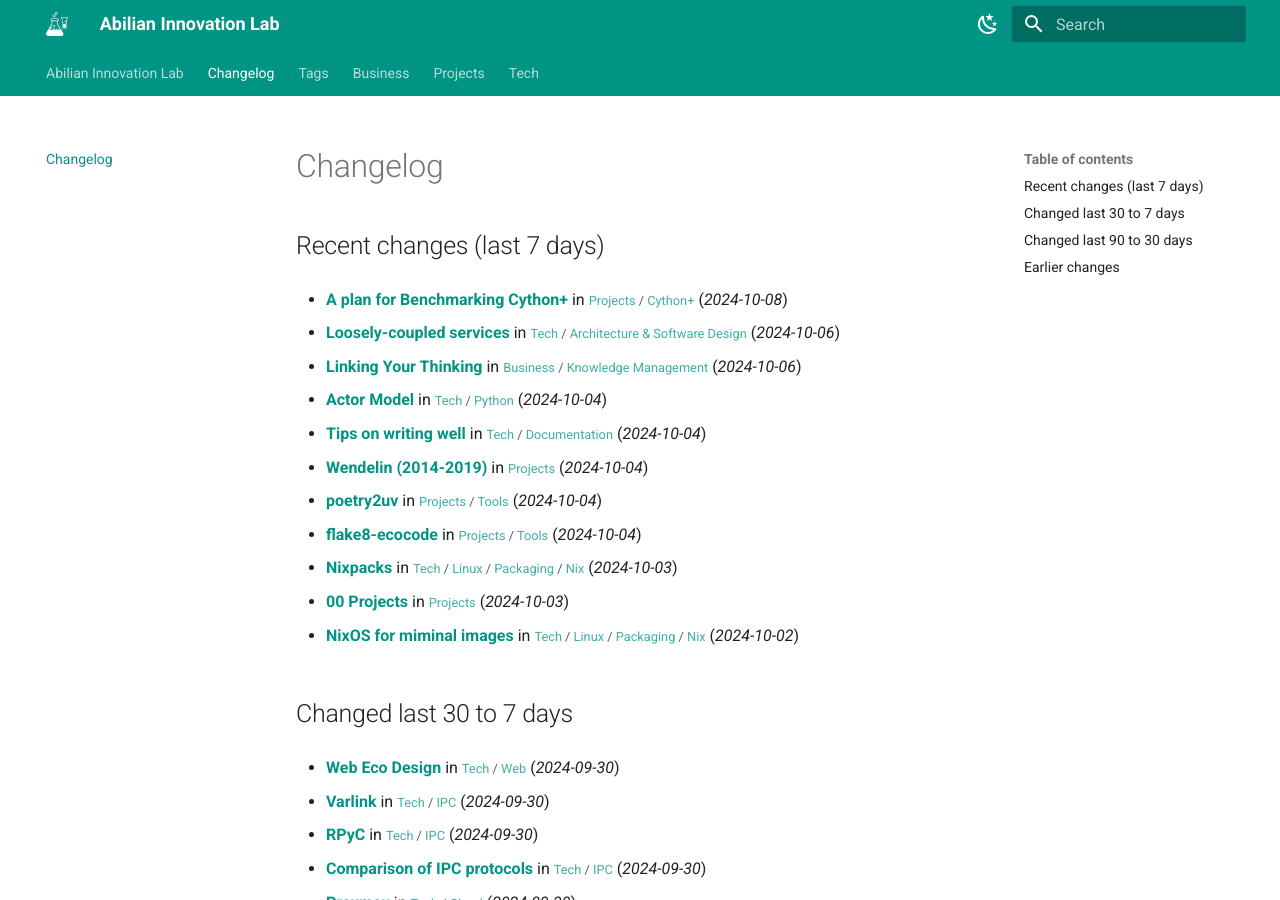
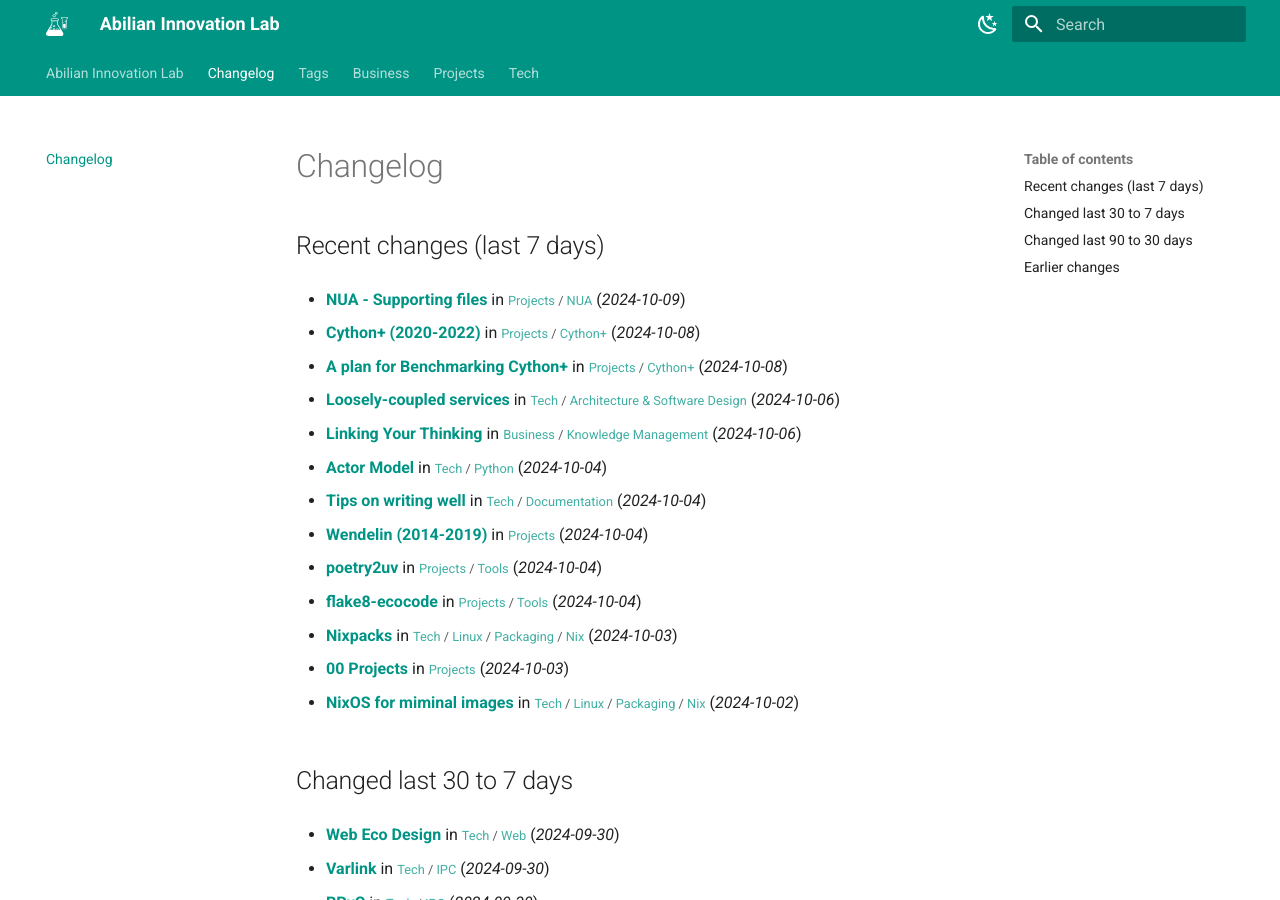
Before and after one commit to abilian/lab.abilian.com, an MkDocs documentation site: the page built from docs/changelog.md, in a window 1280 px wide and 900 px high. Built offline with MkDocs 1.6.1 and Material for MkDocs 9.7.7, drawn with Linux system fonts in a browser that asks for light colours; comment, search, counter and statistics services are not loaded; some of the changed text lies outside the part shown.

Commit message:
Update content

```diff
--- a/docs/changelog.md
+++ b/docs/changelog.md
@@ -1,6 +1,10 @@
 # Changelog
 
 ## Recent changes (last 7 days)
+
+- **[NUA - Supporting files](/Projects/NUA/NUA - Supporting files/)** in <small>[Projects](/Projects/00 Projects/) / [NUA](/Projects/NUA/00 NUA/)</small> (*2024-10-09*)
+
+- **[Cython+ (2020-2022)](/Projects/Cython+/Cython+ (2020-2022)/)** in <small>[Projects](/Projects/00 Projects/) / [Cython+](/Projects/Cython+/A plan for Benchmarking Cython+/)</small> (*2024-10-08*)
 
 - **[A plan for Benchmarking Cython+](/Projects/Cython+/A plan for Benchmarking Cython+/)** in <small>[Projects](/Projects/00 Projects/) / [Cython+](/Projects/Cython+/A plan for Benchmarking Cython+/)</small> (*2024-10-08*)
 
```
Also changed, not shown: other parts of docs/changelog.md (+0 -2 lines).
